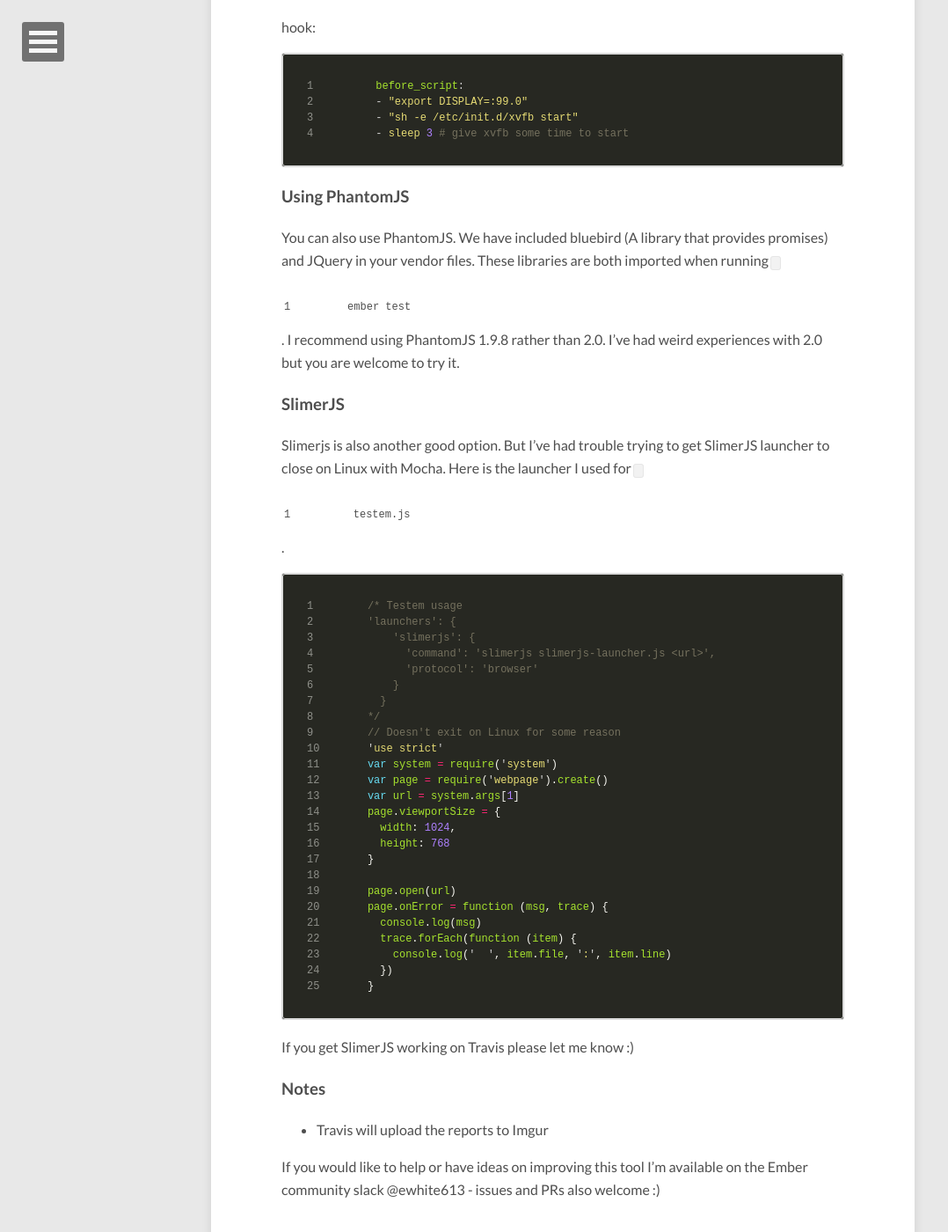
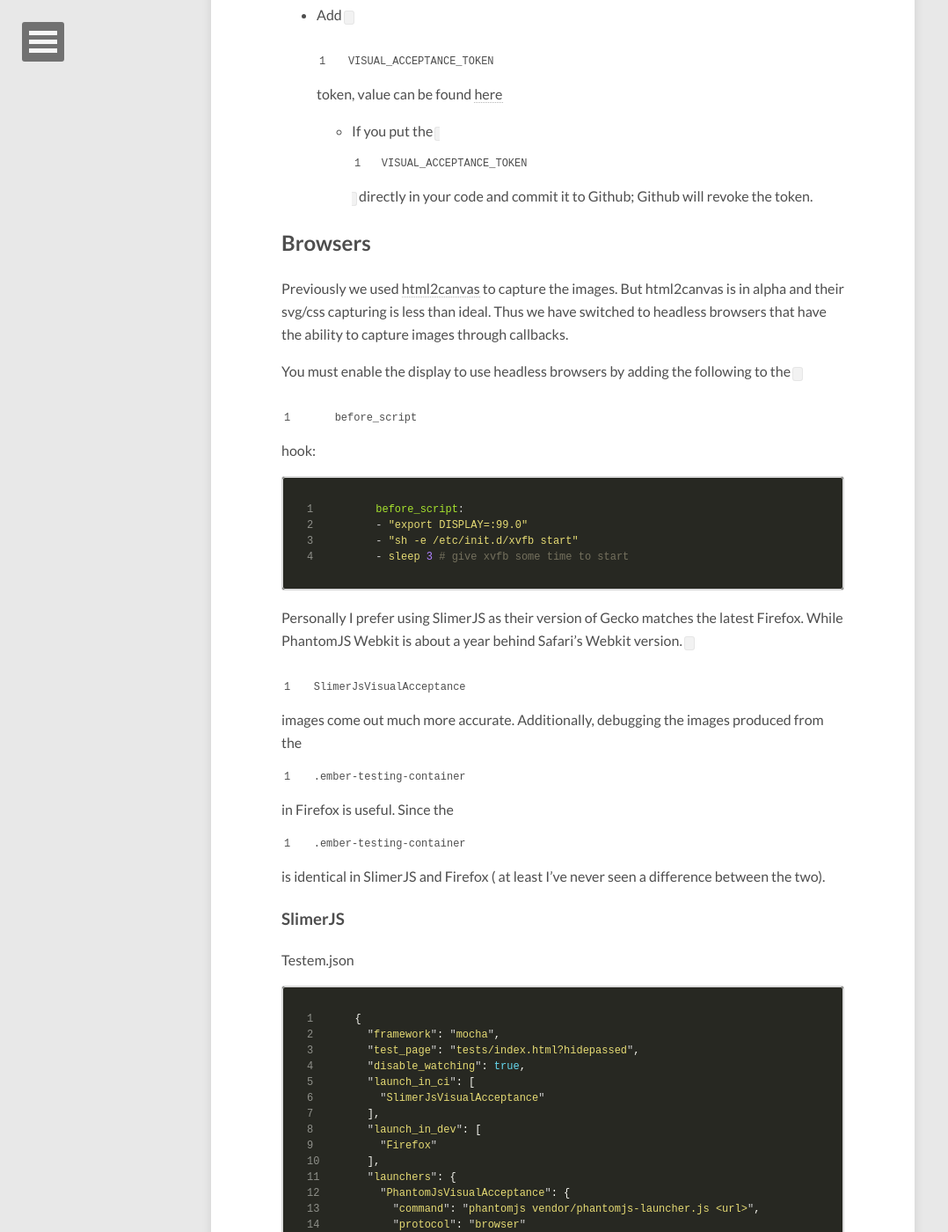
Before and after one commit to EWhite613/frost-blog-1, a Jekyll site: the page built from _posts/2016-05-09-using-visual-acceptance.md, in a window 1280 px wide and 1400 px high, scrolled down 4718 px. Shown: the whole window at 88% size, without its empty margins (0-1078 px from the left). Built offline with Jekyll 4.4.1, drawn with Linux system fonts in a browser that asks for light colours; nearby versions of some CDN libraries; some of the changed text lies outside the part shown.

Commit message:
Update Post to match newest Visual acceptance

```diff
--- a/_posts/2016-05-09-using-visual-acceptance.md
+++ b/_posts/2016-05-09-using-visual-acceptance.md
@@ -3,12 +3,42 @@ layout: post
 title: Using Ember Visual Acceptance
 author: Eric White
 description: "Using ember-cli-visual-acceptance with ember-frost-file-picker"
-modified: 2016-06-29
+modified: 2016-07-11
 tags: [ember-cli-visual-acceptance]
 ---
 
 # Installation
  Simple as running `ember install ember-cli-visual-acceptance`
+
+## Testem.json
+
+In order for `ember-cli-visual-acceptance` to capture images, `"launch_in_ci"` must contain ethier `SlimerJsVisualAcceptance` or `PhantomJsVisualAcceptance`.
+
+Example Testem.json:
+
+~~~ javascript
+{
+  "framework": "mocha",
+  "test_page": "tests/index.html?hidepassed",
+  "disable_watching": true,
+  "launch_in_ci": [
+    "SlimerJsVisualAcceptance"
+  ],
+  "launch_in_dev": [
+    "Firefox"
+  ],
+  "launchers": {
+    "PhantomJsVisualAcceptance": {
+      "command": "phantomjs vendor/phantomjs-launcher.js <url>",
+      "protocol": "browser"
+    },
+    "SlimerJsVisualAcceptance": {
+      "command": "slimerjs -jsconsole vendor/phantomjs-launcher.js <url>",
+      "protocol": "browser"
+    }
+  }
+}
+~~~
 
 # Usage
 Inside an integration or acceptance test you can use `return capture('<image-label>')` at the end of an `it()` function.
@@ -69,7 +99,7 @@ test('positional parameter', function(assert) {
 ~~~
 
 ### Larger frame
- Html2Canvas does not handle the `zoom` css property that Mocha uses to scale the `ember-testing` container to `50%`. In order to view a larger container if you wish to go beyond the default 640x340px dimensions you can supply the width and height to the capture function. The following shows an example to get a 1920x4041 container: `capture('<image-label>', 1920, 4041)`.
+In order to go beyond the default 640x340px dimensions you can supply the width and height to the capture function. The following shows an example to get a 1920x4041 container: `capture('<image-label>', 1920, 4041)`.
 
 # Setting up travis
 Replace `ember test` with `ember tva`. This command comes with `ember-cli-visual-acceptance` and provides the functionality for commenting  a report (Stored on Imgur) on a PR from the Travis build.
@@ -98,17 +128,9 @@ before_script:
   * If you put the `VISUAL_ACCEPTANCE_TOKEN` directly in your code and commit it to Github; Github will revoke the token.
 
 ## Browsers
-I prefer using non-headless browsers as their Canvas drawing support (used by [html2canvas](http://html2canvas.hertzen.com/)) is usually better. I find Chrome has the best drawing support, and Firefox second. SlimerJS's Canvas support is probably the best for being a headless browser.
+Previously we used [html2canvas](http://html2canvas.hertzen.com/) to capture the images. But html2canvas is in alpha and their svg/css capturing is less than ideal. Thus we have switched to headless browsers that have the ability to capture images through callbacks.
 
-### Using latest firefox
-Add this to your .travis.yml
-
-~~~ yaml
-addons:
-  firefox: "latest"
-~~~
-
-And enable the display by adding the following to the `before_script` hook:
+You must enable the display to use headless browsers by adding the following to the `before_script` hook:
 
 ~~~ yaml
 before_script:
@@ -117,43 +139,61 @@ before_script:
 - sleep 3 # give xvfb some time to start
 ~~~
 
-### Using PhantomJS
-You can also use PhantomJS. We have included bluebird (A library that provides promises) and JQuery in your vendor files. These libraries are both imported when running `ember test`. I recommend using PhantomJS 1.9.8 rather than 2.0. I've had weird experiences with 2.0 but you are welcome to try it.
+Personally I prefer using SlimerJS as their version of Gecko matches the latest Firefox. While PhantomJS Webkit is about a year behind Safari's Webkit version. `SlimerJsVisualAcceptance` images come out much more accurate. Additionally, debugging the images produced from the `.ember-testing-container` in Firefox is useful. Since the `.ember-testing-container` is identical in SlimerJS and Firefox ( at least I've never seen a difference between the two).
 
 ### SlimerJS
-Slimerjs is also another good option. But I've had trouble trying to get SlimerJS launcher to close on Linux with Mocha.
-Here is the launcher I used for `testem.js`.
-
+Testem.json
 
 ~~~ javascript
-/* Testem usage
-'launchers': {
-    'slimerjs': {
-      'command': 'slimerjs slimerjs-launcher.js <url>',
-      'protocol': 'browser'
+{
+  "framework": "mocha",
+  "test_page": "tests/index.html?hidepassed",
+  "disable_watching": true,
+  "launch_in_ci": [
+    "SlimerJsVisualAcceptance"
+  ],
+  "launch_in_dev": [
+    "Firefox"
+  ],
+  "launchers": {
+    "PhantomJsVisualAcceptance": {
+      "command": "phantomjs vendor/phantomjs-launcher.js <url>",
+      "protocol": "browser"
+    },
+    "SlimerJsVisualAcceptance": {
+      "command": "slimerjs -jsconsole vendor/phantomjs-launcher.js <url>",
+      "protocol": "browser"
     }
   }
-*/
-// Doesn't exit on Linux for some reason
-'use strict'
-var system = require('system')
-var page = require('webpage').create()
-var url = system.args[1]
-page.viewportSize = {
-  width: 1024,
-  height: 768
-}
-
-page.open(url)
-page.onError = function (msg, trace) {
-  console.log(msg)
-  trace.forEach(function (item) {
-    console.log('  ', item.file, ':', item.line)
-  })
 }
 ~~~
 
-If you get SlimerJS working on Travis please let me know :)
+### Using PhantomJS
+Testem.json
+
+~~~ javascript
+{
+  "framework": "mocha",
+  "test_page": "tests/index.html?hidepassed",
+  "disable_watching": true,
+  "launch_in_ci": [
+    "PhantomJsVisualAcceptance"
+  ],
+  "launch_in_dev": [
+    "Safari"
+  ],
+  "launchers": {
+    "PhantomJsVisualAcceptance": {
+      "command": "phantomjs vendor/phantomjs-launcher.js <url>",
+      "protocol": "browser"
+    },
+    "SlimerJsVisualAcceptance": {
+      "command": "slimerjs -jsconsole vendor/phantomjs-launcher.js <url>",
+      "protocol": "browser"
+    }
+  }
+}
+~~~
 
 ### Notes
 * Travis will upload the reports to Imgur
```
